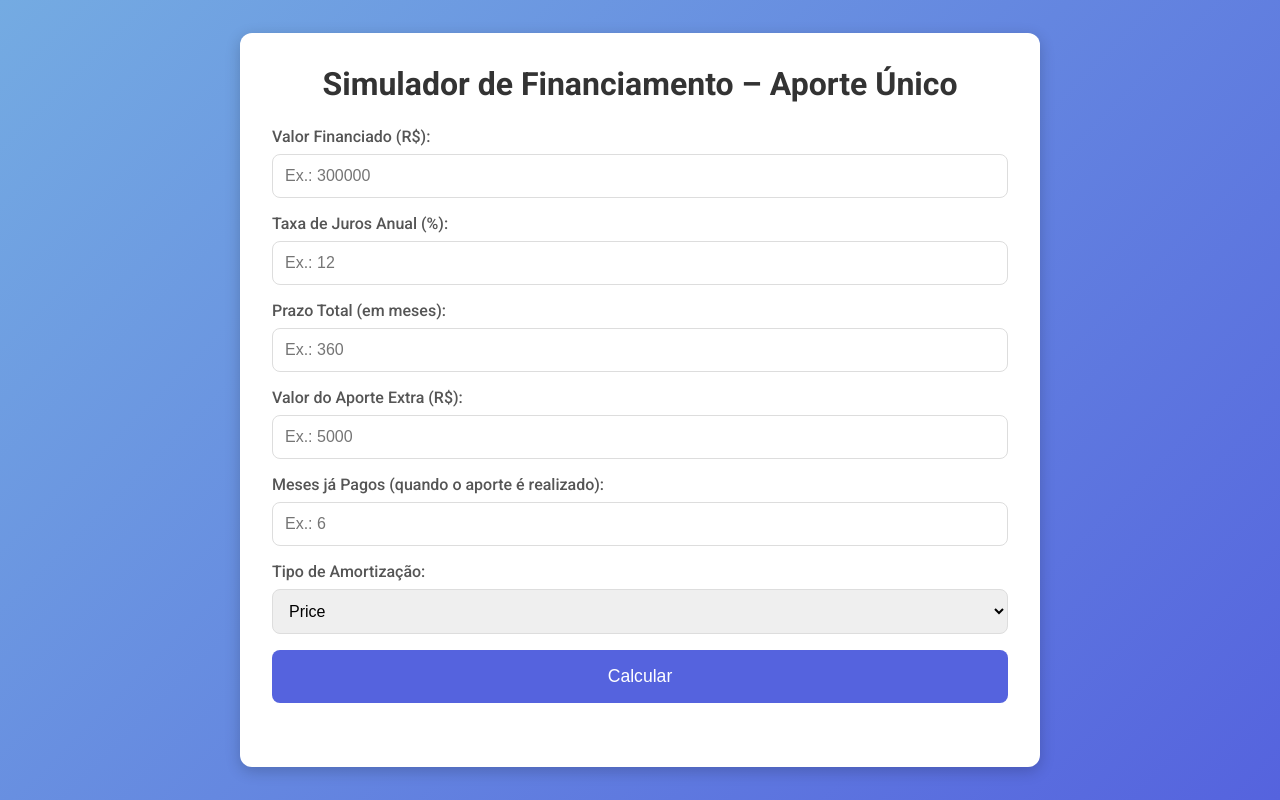
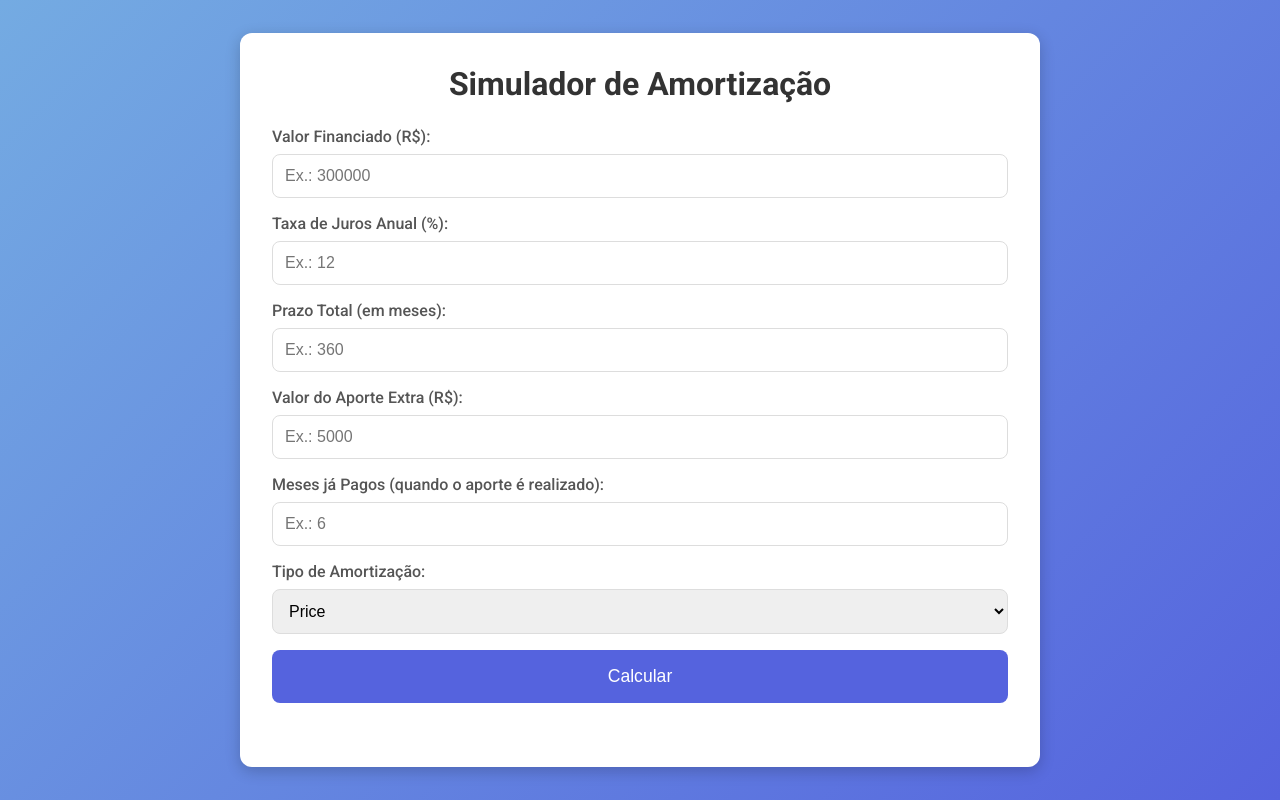
Before and after one commit to MVIProjetos/Simulador-financiamento, a plain HTML site: page index.html in a window 1280 px wide. Drawn offline with Linux system fonts and the light colour scheme.

Commit message:
troca de nome  - Simulador de Amortização

```diff
--- a/index.html
+++ b/index.html
@@ -105,7 +105,7 @@
 </head>
 <body>
   <div class="card">
-    <h1>Simulador de Financiamento – Aporte Único</h1>
+    <h1>Simulador de Amortização</h1>
 
     <!-- Campo Valor Financiado -->
     <div class="form-group">
```
